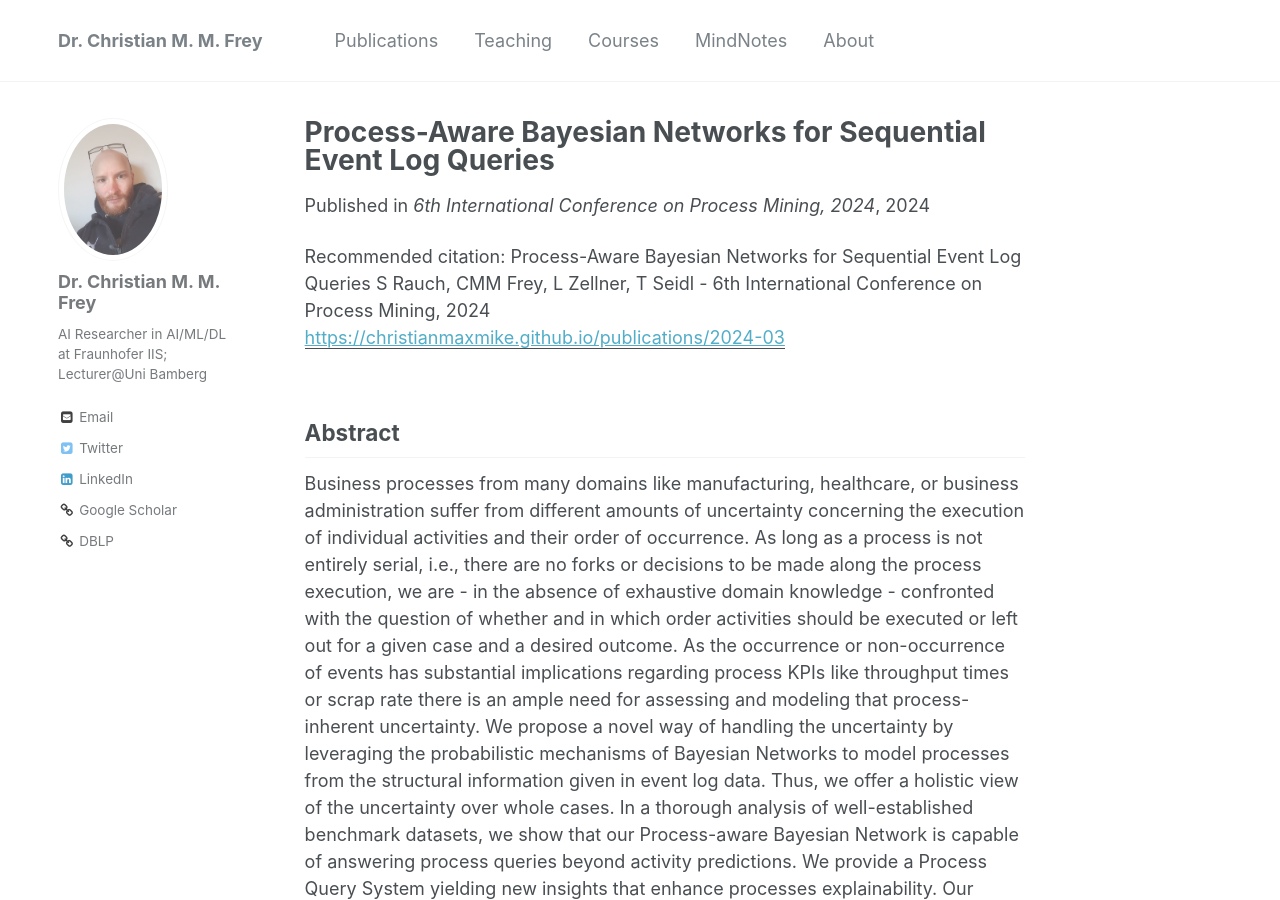
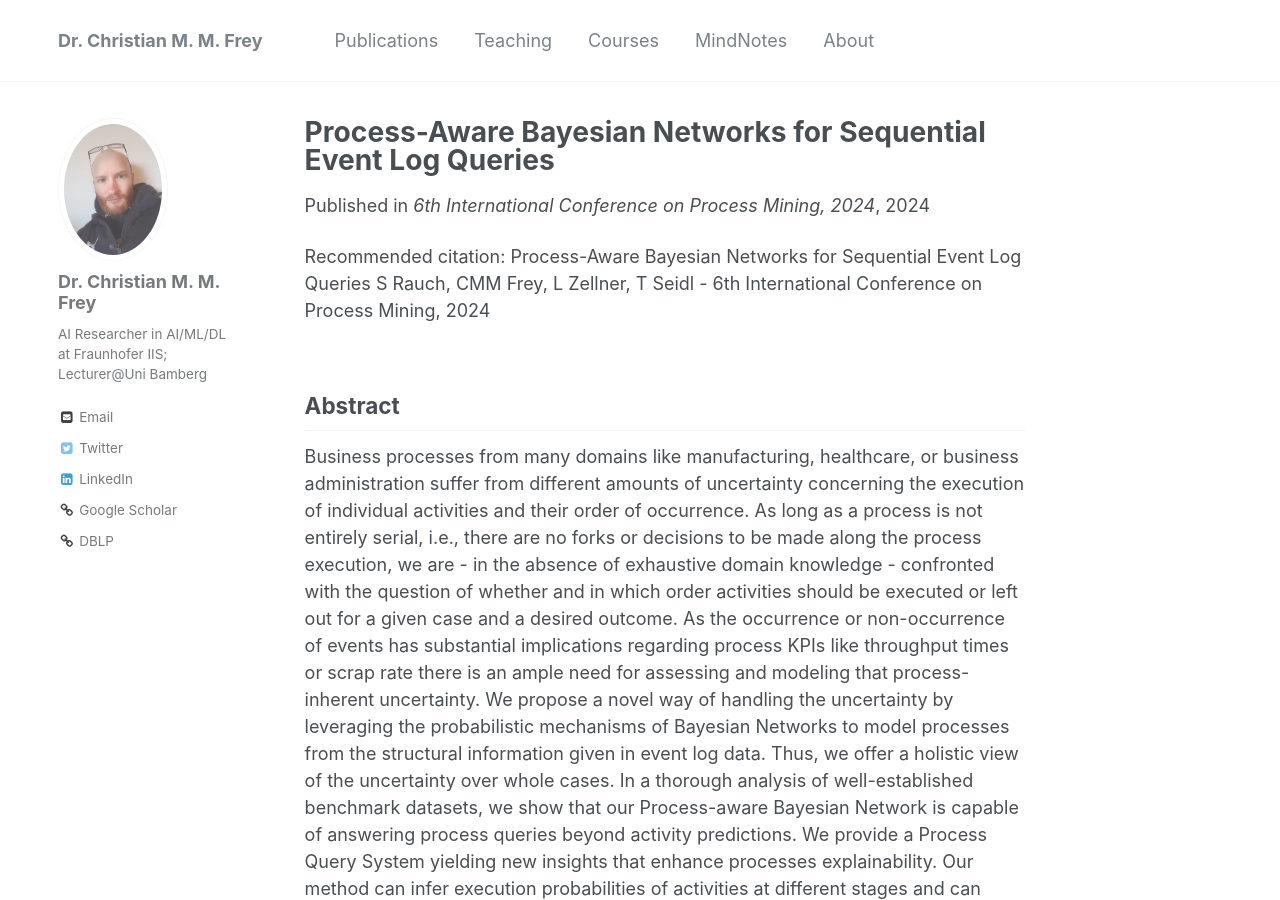
Before and after one commit to christianmaxmike/christianmaxmike.github.io, a Jekyll site: the page built from _publications/2024-03.md, in a window 1280 px wide and 900 px high. Built offline with Jekyll 4.4.1, drawn with Linux system fonts in a browser that asks for light colours; part of the change alters nothing that is shown.

Commit message:
Update 2024-03.md

```diff
--- a/_publications/2024-03.md
+++ b/_publications/2024-03.md
@@ -5,7 +5,7 @@ permalink: /publications/2024-03
 venue: '6th International Conference on Process Mining, 2024'
 excerpt: "We propose a novel way of handling the uncertainty by leveraging the probabilistic mechanisms of Bayesian Networks to model processes from the structural information given in event log data."
 date: 2024-07-16
-paperurl: https://christianmaxmike.github.io/publications/2024-03
+#paperurl: https://christianmaxmike.github.io/publications/2024-03
 citation: "Process-Aware Bayesian Networks for Sequential Event Log Queries
 S Rauch, CMM Frey, L Zellner, T Seidl - 6th International Conference on Process Mining, 2024<br/>"
 ---
```
